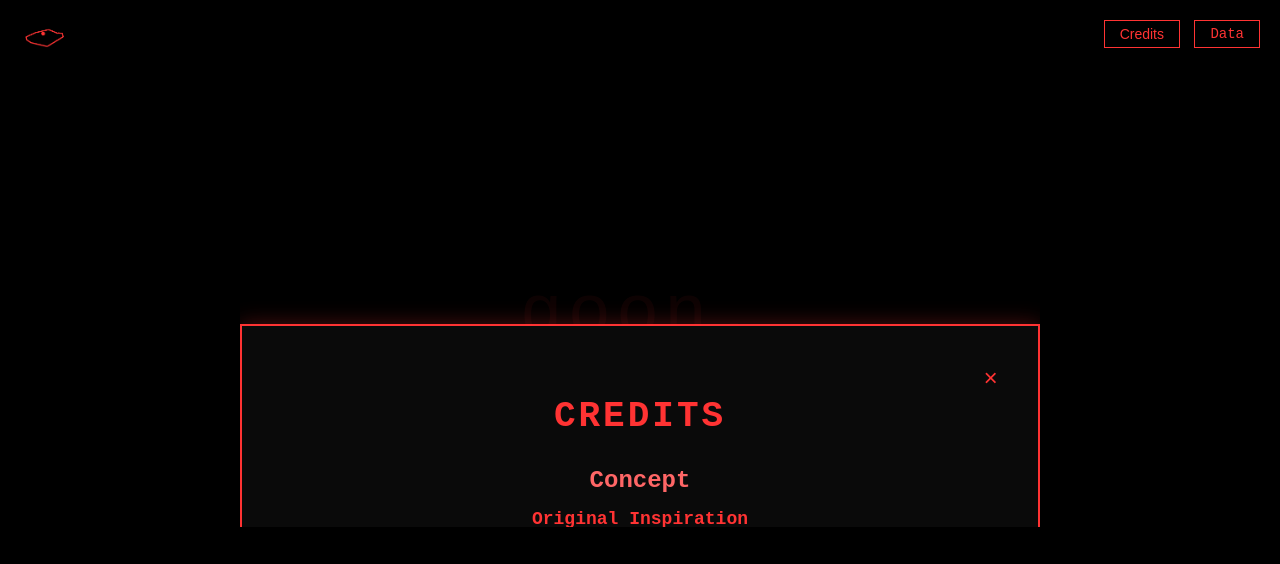
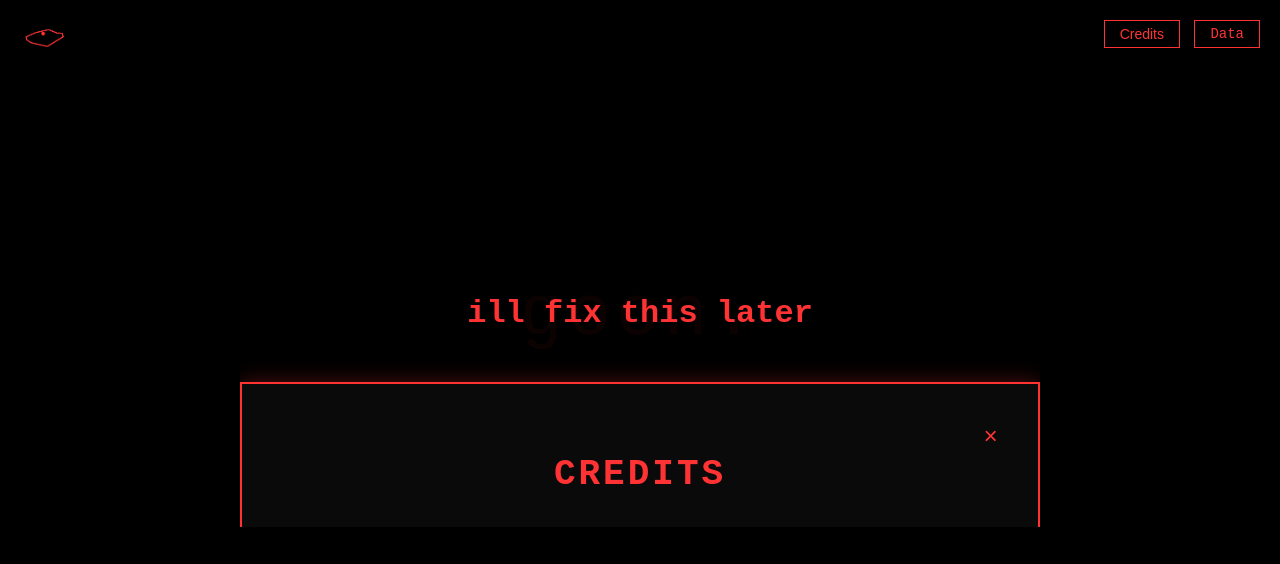
Before and after one commit to kolbyhtml/gooner, a plain HTML site: page index.html in a window 1280 px wide. Both pictures are taken after a click on the button "Credits". Drawn offline with Linux system fonts and the light colour scheme.

Commit message:
Update index.html

```diff
--- a/index.html
+++ b/index.html
@@ -33,8 +33,8 @@
             <div class="disclaimer">
                 <a href="https://csint.tech/" target="_blank" class="animated-link">https://csint.tech/</a>
             </div>
-
     <div class="credits-page" id="creditsPage">
+        <h1>ill fix this later</h1>
         <div class="credits-content">
             <span class="close-credits" onclick="hideCredits()">&times;</span>
             <h2 class="credits-title">Credits</h2>
@@ -46,7 +46,6 @@
                     <p>ironveil.org</p>
                 </div>
             </div>
-
             <div class="credit-section">
                 <h3>Development</h3>
                 <div class="credit-item">
```
